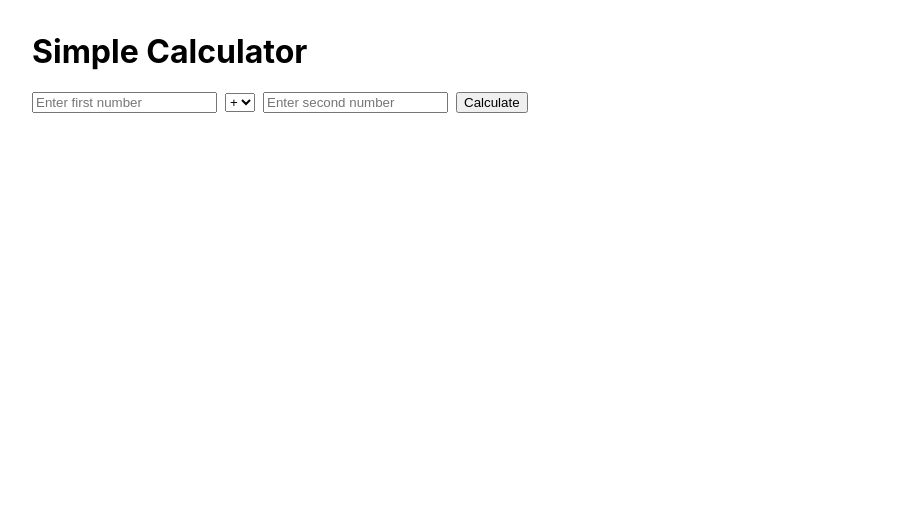
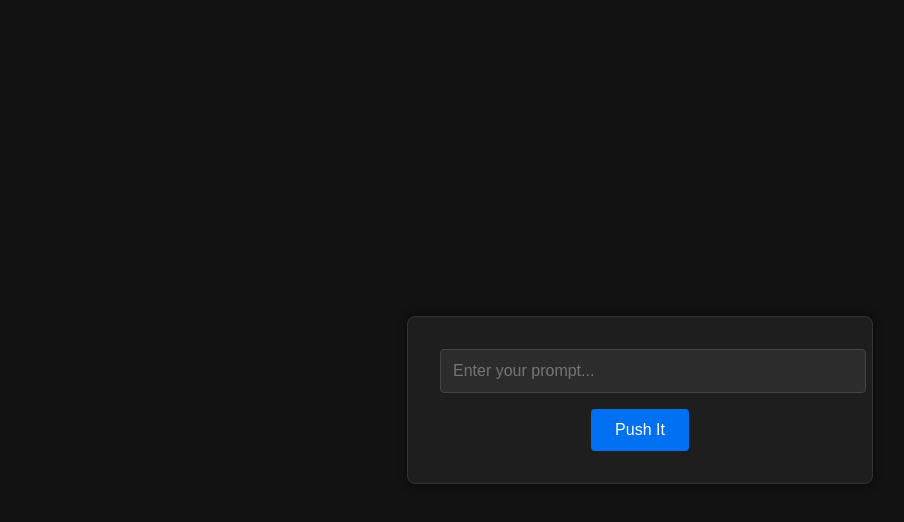
Before and after one commit to WallowWaz/push-mvp, a React (Create React App) app: page / in a window 1280 px wide. Shown: the top 522 px of the page, without its empty margins (0-904 px from the left). Built offline with nearby package versions, Linux system fonts and the light colour scheme.

Commit message:
Update app UI

```diff
--- a/src/App.css
+++ b/src/App.css
@@ -1,38 +1,90 @@
-.App {
-  text-align: center;
+/* Global Styles */
+body, html {
+  margin: 0;
+  padding: 0;
+  height: 100%;
+  background-color: #121212; /* Dark background */
+  color: #f5f5f5;         /* Soft white text */
+  font-family: Arial, sans-serif;
 }
 
-.App-logo {
-  height: 40vmin;
-  pointer-events: none;
+/* Container centers everything vertically and horizontally */
+.container {
+  display: flex;
+  align-items: center;
+  justify-content: center;
+  height: 100vh;
 }
 
-@media (prefers-reduced-motion: no-preference) {
-  .App-logo {
-    animation: App-logo-spin infinite 20s linear;
+/* App box styling */
+.app-box {
+  text-align: center;
+  padding: 2rem;
+  border: 1px solid #333;
+  border-radius: 8px;
+  box-shadow: 0 0 10px rgba(0, 0, 0, 0.5);
+  background-color: #1e1e1e;
+  width: 90%;
+  max-width: 400px;
+}
+
+/* Input field styling */
+.input-field {
+  width: 100%;
+  padding: 0.75rem;
+  margin-bottom: 1rem;
+  border: 1px solid #444;
+  border-radius: 4px;
+  background-color: #2c2c2c;
+  color: #f5f5f5;
+  font-size: 1rem;
+}
+
+/* Push It button styling */
+.push-button {
+  padding: 0.75rem 1.5rem;
+  border: none;
+  border-radius: 4px;
+  background-color: #0070f3;
+  color: #fff;
+  font-size: 1rem;
+  cursor: pointer;
+  transition: box-shadow 0.3s ease;
+}
+
+/* Glowing electric blue hover effect */
+.push-button:hover {
+  box-shadow: 0 0 8px 2px #00e6ff;
+}
+
+/* Loading message styling */
+.loading {
+  margin-top: 1rem;
+  font-size: 1rem;
+}
+
+/* Result message styling */
+.result {
+  margin-top: 1rem;
+  font-size: 1rem;
+}
+
+/* Link styling */
+.result a {
+  color: #00e6ff;
+  text-decoration: none;
+}
+
+.result a:hover {
+  text-decoration: underline;
+}
+
+/* Mobile responsiveness */
+@media (max-width: 480px) {
+  .app-box {
+    padding: 1rem;
+  }
+  .push-button {
+    width: 100%;
   }
 }
-
-.App-header {
-  background-color: #282c34;
-  min-height: 100vh;
-  display: flex;
-  flex-direction: column;
-  align-items: center;
-  justify-content: center;
-  font-size: calc(10px + 2vmin);
-  color: white;
-}
-
-.App-link {
-  color: #61dafb;
-}
-
-@keyframes App-logo-spin {
-  from {
-    transform: rotate(0deg);
-  }
-  to {
-    transform: rotate(360deg);
-  }
-}
--- a/src/App.js
+++ b/src/App.js
@@ -1,76 +1,51 @@
 import React, { useState } from 'react';
+import './App.css';
 
-function Calculator() {
-  // State for the first number, second number, operator, and result.
-  const [num1, setNum1] = useState('');
-  const [num2, setNum2] = useState('');
-  const [operator, setOperator] = useState('+');
-  const [result, setResult] = useState(null);
+function App() {
+  const [prompt, setPrompt] = useState('');
+  const [loading, setLoading] = useState(false);
+  const [appReady, setAppReady] = useState(false);
 
-  // Function to perform the calculation.
-  const calculateResult = () => {
-    const a = parseFloat(num1);
-    const b = parseFloat(num2);
-    if (isNaN(a) || isNaN(b)) {
-      alert("Please enter valid numbers");
-      return;
-    }
-
-    let res;
-    switch (operator) {
-      case '+':
-        res = a + b;
-        break;
-      case '-':
-        res = a - b;
-        break;
-      case '*':
-        res = a * b;
-        break;
-      case '/':
-        if (b === 0) {
-          alert("Cannot divide by zero");
-          return;
-        }
-        res = a / b;
-        break;
-      default:
-        res = 0;
-    }
-    setResult(res);
+  const handlePushIt = () => {
+    setLoading(true);
+    setAppReady(false);
+    // Simulate code generation/deployment delay
+    setTimeout(() => {
+      setLoading(false);
+      setAppReady(true);
+    }, 2000);
   };
 
   return (
-    <div style={{ margin: '2rem' }}>
-      <h1>Simple Calculator</h1>
-      <div style={{ display: 'flex', gap: '0.5rem', alignItems: 'center' }}>
+    <div className="container">
+      <div className="app-box">
         <input
           type="text"
-          value={num1}
-          onChange={(e) => setNum1(e.target.value)}
-          placeholder="Enter first number"
+          placeholder="Enter your prompt..."
+          value={prompt}
+          onChange={(e) => setPrompt(e.target.value)}
+          disabled={loading}
+          className="input-field"
         />
-        <select value={operator} onChange={(e) => setOperator(e.target.value)}>
-          <option value="+">+</option>
-          <option value="-">-</option>
-          <option value="*">*</option>
-          <option value="/">/</option>
-        </select>
-        <input
-          type="text"
-          value={num2}
-          onChange={(e) => setNum2(e.target.value)}
-          placeholder="Enter second number"
-        />
-        <button onClick={calculateResult}>Calculate</button>
+        <button
+          onClick={handlePushIt}
+          disabled={loading || prompt.trim() === ""}
+          className="push-button"
+        >
+          Push It
+        </button>
+        {loading && <div className="loading">Loading...</div>}
+        {appReady && (
+          <div className="result">
+            <p>Your app is ready!</p>
+            <a href="https://push-todo.vercel.app" target="_blank" rel="noopener noreferrer">
+              Visit App
+            </a>
+          </div>
+        )}
       </div>
-      {result !== null && (
-        <div style={{ marginTop: '1rem' }}>
-          <h2>Result: {result}</h2>
-        </div>
-      )}
     </div>
   );
 }
 
-export default Calculator;
+export default App;
```
